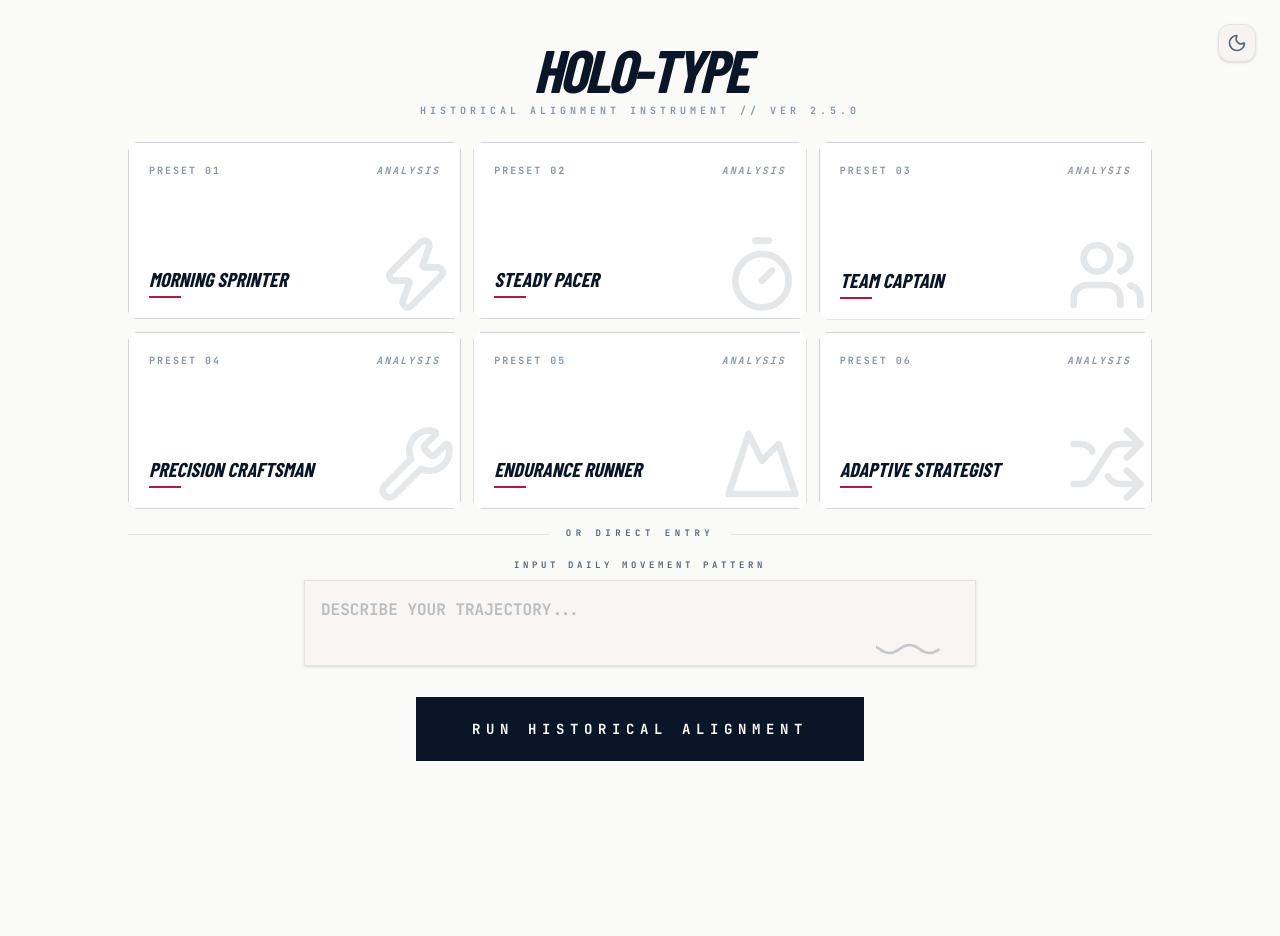
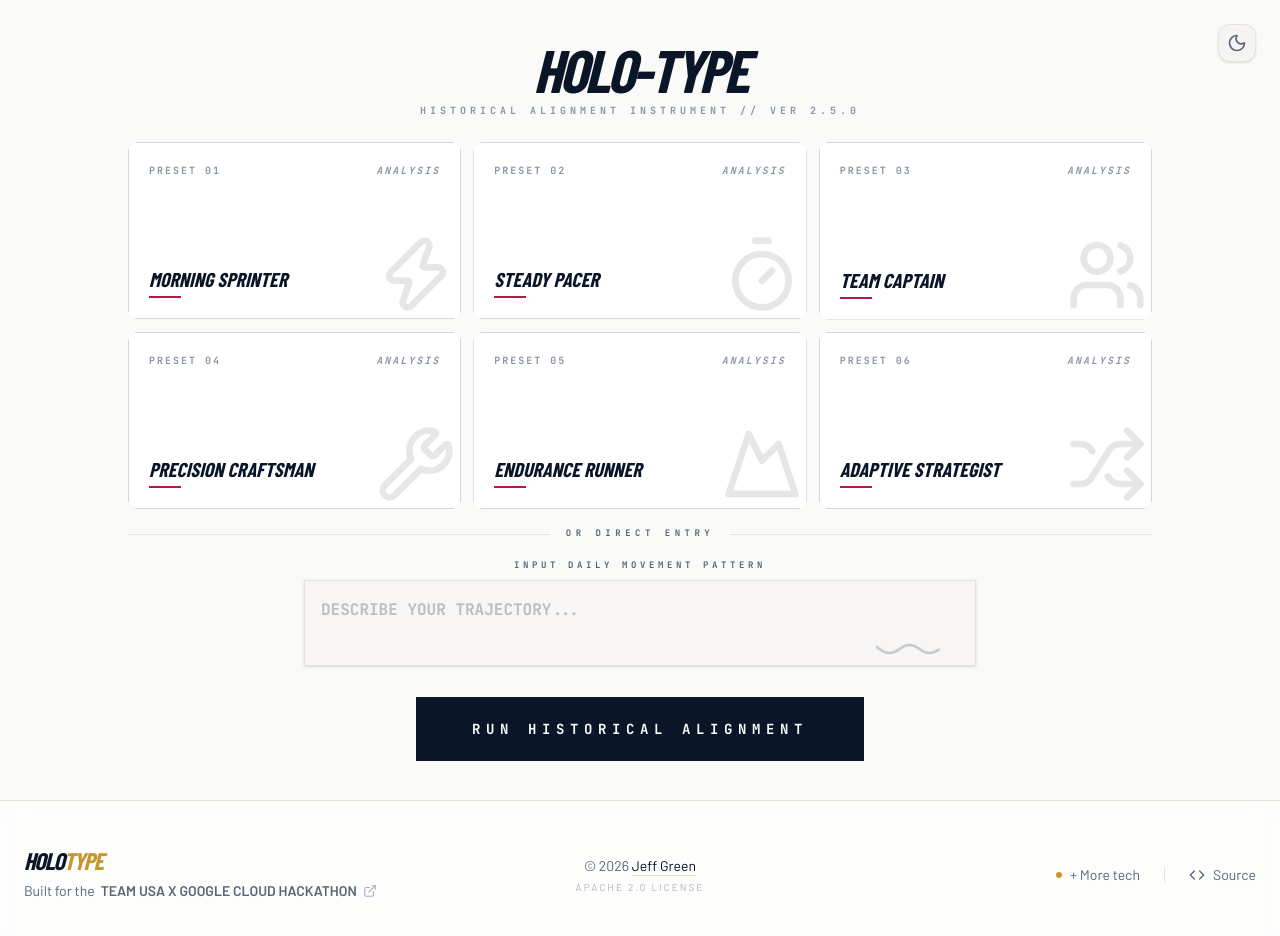
Before and after one commit to jeffgreendesign/holo-type, a Next.js app: page / in a window 1280 px wide. Shown: the top 936 px of the page. Before the commit the page ends 800 px from the top, so only its background shows below. Built offline with nearby package versions, Linux system fonts and the light colour scheme.

Commit message:
feat: implement comprehensive holographic footer and tech modal
- Added a persistent Footer component with hackathon, author, and GitHub links.
- Implemented a TechStackModal via React Portal for a clean, centered technical attribution.
- Integrated Footer globally into the RootLayout.

```diff
--- /dev/null
+++ b/app/components/Footer.tsx
@@ -0,0 +1,84 @@
+/**
+ * Copyright 2026 Holo-Type Contributors
+ *
+ * Licensed under the Apache License, Version 2.0 (the "License");
+ * you may not use this file except in compliance with the License.
+ * You may obtain a copy of the License at
+ *
+ *      http://www.apache.org/licenses/LICENSE-2.0
+ *
+ * Unless required by applicable law or agreed to in writing, software
+ * distributed under the License is distributed on an "AS IS" BASIS,
+ * WITHOUT WARRANTIES OR CONDITIONS OF ANY KIND, either express or implied.
+ * See the License for the specific language governing permissions and
+ * limitations under the License.
+ */
+
+"use client";
+
+import React, { useState } from "react";
+import { Code, ExternalLink } from "lucide-react";
+import { TechStackModal } from "./TechStackModal";
+
+export const Footer = () => {
+  const [isTechModalOpen, setIsTechModalOpen] = useState(false);
+
+  return (
+    <footer className="relative z-10 w-full mt-auto py-12 px-6 border-t border-border-subtle bg-bg-card/50 backdrop-blur-md transition-colors duration-300">
+      <div className="max-w-7xl mx-auto flex flex-col md:flex-row items-center justify-between gap-8 text-sm font-body">
+
+        {/* Left: Project & Hackathon */}
+        <div className="flex flex-col items-center md:items-start gap-2">
+          <div className="font-display font-bold italic text-2xl tracking-tighter text-text-main uppercase leading-none">
+            HOLO<span className="text-accent-gold">TYPE</span>
+          </div>
+          <a
+            href="https://vibecodeforgoldwithgoogle.devpost.com/"
+            target="_blank"
+            rel="noopener noreferrer"
+            className="text-text-secondary hover:text-accent-navy transition-colors flex items-center gap-1.5 group"
+          >
+            Built for the <span className="font-semibold">TEAM USA X GOOGLE CLOUD HACKATHON</span>
+            <ExternalLink className="w-3.5 h-3.5 opacity-50 group-hover:opacity-100" />
+          </a>
+        </div>
+
+        {/* Center: Author & License */}
+        <div className="flex flex-col items-center gap-1 text-center md:absolute md:left-1/2 md:-translate-x-1/2">
+          <p className="text-text-secondary">
+            © 2026 <a href="https://www.hirejeffgreen.com/" target="_blank" rel="noopener noreferrer" className="text-text-main hover:text-accent-gold underline underline-offset-4 decoration-accent-gold/30 transition-colors">Jeff Green</a>
+          </p>
+          <p className="text-[10px] uppercase tracking-[0.2em] text-text-tertiary opacity-70">
+            Apache 2.0 License
+          </p>
+        </div>
+
+        {/* Right: GitHub & Tech Stack */}
+        <div className="flex items-center gap-6">
+          <button
+            onClick={() => setIsTechModalOpen(true)}
+            className="text-text-secondary hover:text-text-main transition-colors flex items-center gap-2 group"
+          >
+            <span className="w-1.5 h-1.5 rounded-full bg-accent-gold group-hover:animate-pulse" />
+            + More tech
+          </button>
+
+          <div className="w-px h-4 bg-border-subtle hidden md:block" />
+
+          <a
+            href="https://github.com/jeffgreendesign/holo-type"
+            target="_blank"
+            rel="noopener noreferrer"
+            className="text-text-secondary hover:text-text-main transition-colors flex items-center gap-2 group"
+            aria-label="GitHub Repository"
+          >
+            <Code className="w-4 h-4" />
+            <span>Source</span>
+          </a>
+        </div>
+      </div>
+
+      <TechStackModal isOpen={isTechModalOpen} onClose={() => setIsTechModalOpen(false)} />
+    </footer>
+  );
+};
--- /dev/null
+++ b/app/components/TechStackModal.tsx
@@ -0,0 +1,114 @@
+/**
+ * Copyright 2026 Holo-Type Contributors
+ *
+ * Licensed under the Apache License, Version 2.0 (the "License");
+ * you may not use this file except in compliance with the License.
+ * You may obtain a copy of the License at
+ *
+ *      http://www.apache.org/licenses/LICENSE-2.0
+ *
+ * Unless required by applicable law or agreed to in writing, software
+ * distributed under the License is distributed on an "AS IS" BASIS,
+ * WITHOUT WARRANTIES OR CONDITIONS OF ANY KIND, either express or implied.
+ * See the License for the specific language governing permissions and
+ * limitations under the License.
+ */
+
+"use client";
+
+import React, { useEffect, useState } from "react";
+import { createPortal } from "react-dom";
+import { motion, AnimatePresence } from "motion/react";
+import { X, Cpu, Globe, Palette, Layers, Zap } from "lucide-react";
+
+const TECH_STACK = [
+  { name: "Next.js 16", category: "Framework", icon: <Globe className="w-4 h-4" /> },
+  { name: "React 19", category: "Library", icon: <Layers className="w-4 h-4" /> },
+  { name: "Gemini 1.5 Flash", category: "AI Model", icon: <Cpu className="w-4 h-4" /> },
+  { name: "Tailwind CSS 4", category: "Styling", icon: <Palette className="w-4 h-4" /> },
+  { name: "TypeScript", category: "Language", icon: <Zap className="w-4 h-4" /> },
+  { name: "Motion/React", category: "Animation", icon: <Zap className="w-4 h-4" /> },
+];
+
+export const TechStackModal = ({ isOpen, onClose }: { isOpen: boolean; onClose: () => void }) => {
+  const [mounted, setMounted] = useState(false);
+
+  useEffect(() => {
+    setMounted(true);
+  }, []);
+
+  if (!mounted) return null;
+
+  return createPortal(
+    <AnimatePresence>
+      {isOpen && (
+        <div className="fixed inset-0 z-[9999] flex items-center justify-center p-4">
+          <motion.div
+            initial={{ opacity: 0 }}
+            animate={{ opacity: 1 }}
+            exit={{ opacity: 0 }}
+            onClick={onClose}
+            className="absolute inset-0 bg-black/40 dark:bg-black/80 backdrop-blur-sm"
+          />
+          <motion.div
+            initial={{ opacity: 0, scale: 0.9, y: 20 }}
+            animate={{ opacity: 1, scale: 1, y: 0 }}
+            exit={{ opacity: 0, scale: 0.9, y: 20 }}
+            className="relative w-full max-w-md"
+          >
+            {/* Main Modal Container */}
+            <div className="relative bg-white dark:bg-zinc-950 border border-zinc-200 dark:border-white/10 rounded-2xl overflow-hidden shadow-2xl transition-colors duration-300">
+
+              {/* Iridescent Accent Line */}
+              <div className="absolute inset-x-0 top-0 h-1 bg-gradient-to-r from-accent-navy via-accent-gold to-accent-red animate-gradient-x" />
+
+              <div className="p-6 md:p-8 text-zinc-900 dark:text-white">
+                {/* Header */}
+                <div className="flex items-center justify-between mb-8">
+                  <h3 className="text-xl font-display font-bold italic tracking-tight flex items-center gap-1.5 uppercase">
+                    <span>HOLO<span className="text-accent-gold">TYPE</span></span> <span className="text-zinc-400 dark:text-zinc-500 not-italic font-mono text-[10px] ml-1 tracking-widest">v2.5</span>
+                  </h3>
+                  <button
+                    onClick={onClose}
+                    className="p-2 hover:bg-zinc-100 dark:hover:bg-white/10 rounded-full transition-colors text-zinc-500 dark:text-zinc-400 hover:text-zinc-900 dark:hover:text-white"
+                    aria-label="Close modal"
+                  >
+                    <X className="w-5 h-5" />
+                  </button>
+                </div>
+
+                {/* Tech List */}
+                <div className="grid grid-cols-1 gap-3">
+                  {TECH_STACK.map((tech) => (
+                    <div
+                      key={tech.name}
+                      className="flex items-center gap-4 p-3.5 rounded-xl bg-zinc-50 dark:bg-white/[0.03] border border-transparent hover:border-zinc-200 dark:hover:border-white/10 transition-all group"
+                    >
+                      <div className="p-2.5 rounded-lg bg-white dark:bg-white/5 shadow-sm border border-zinc-200 dark:border-white/5 text-zinc-500 dark:text-zinc-400 group-hover:text-accent-navy dark:group-hover:text-accent-gold transition-colors">
+                        {tech.icon}
+                      </div>
+                      <div className="flex flex-col text-left">
+                        <span className="text-sm font-semibold text-zinc-900 dark:text-white leading-tight">{tech.name}</span>
+                        <span className="text-[11px] text-zinc-500 dark:text-zinc-500 uppercase tracking-wider font-medium">{tech.category}</span>
+                      </div>
+                    </div>
+                  ))}
+                </div>
+
+                {/* Footer Attribution */}
+                <div className="mt-10 pt-6 border-t border-zinc-100 dark:border-white/10">
+                  <p className="text-[11px] text-text-tertiary text-center font-medium leading-relaxed uppercase tracking-widest opacity-80">
+                    High-Performance Athlete Visualization<br />
+                    <span className="text-[10px] opacity-60">Engineered for HOLOTYPE v2.5.0</span>
+                  </p>
+
+                </div>
+              </div>
+            </div>
+          </motion.div>
+        </div>
+      )}
+    </AnimatePresence>,
+    document.body
+  );
+};
--- a/app/layout.tsx
+++ b/app/layout.tsx
@@ -18,6 +18,7 @@ import type { Metadata } from "next";
 import { Barlow, Barlow_Condensed, JetBrains_Mono, Source_Sans_3 } from "next/font/google";
 import { ThemeToggle } from "./components/ThemeToggle";
 import { AmbientBackground } from "./components/AmbientBackground";
+import { Footer } from "./components/Footer";
 import "./globals.css";
 
 const barlow = Barlow({
@@ -46,7 +47,7 @@ const sourceSans3 = Source_Sans_3({
 });
 
 export const metadata: Metadata = {
-  title: "Holo-Type | AI Athlete Archetypes",
+  title: "HOLOTYPE | AI Athlete Archetypes",
   description: "Generate AI-powered athlete archetypes with a holographic aesthetic.",
 };
 
@@ -77,6 +78,7 @@ export default function RootLayout({
         <AmbientBackground />
         <ThemeToggle />
         {children}
+        <Footer />
       </body>
     </html>
   );
```
